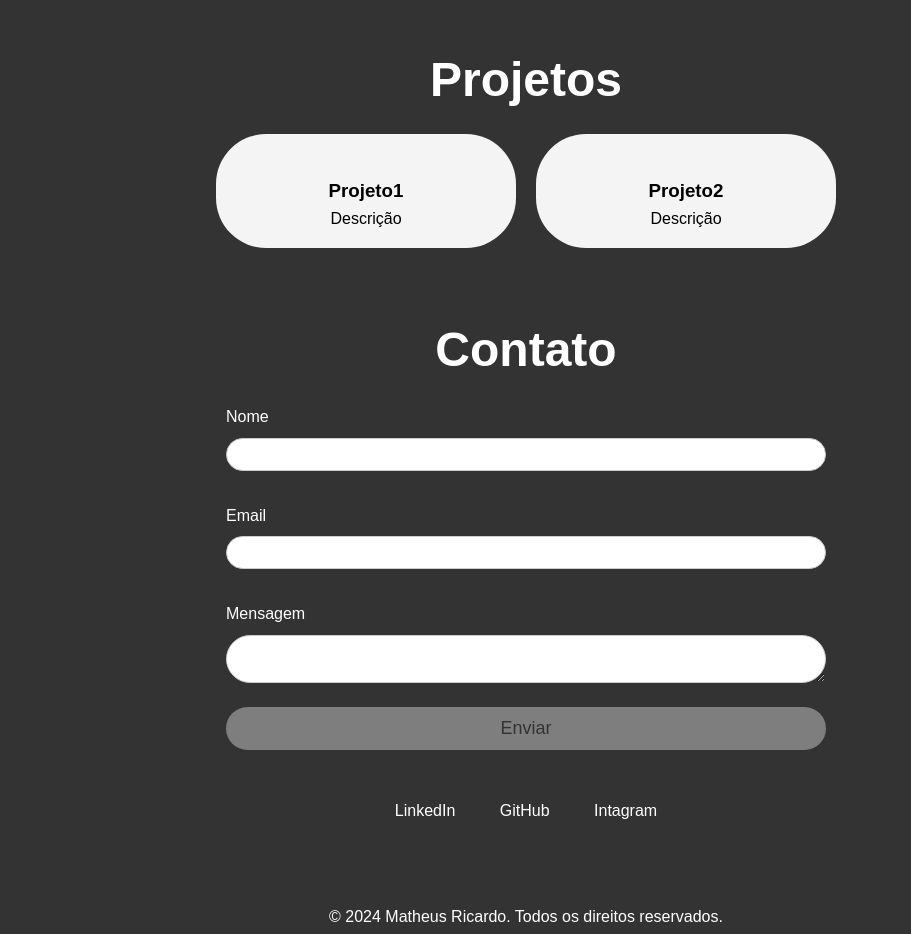
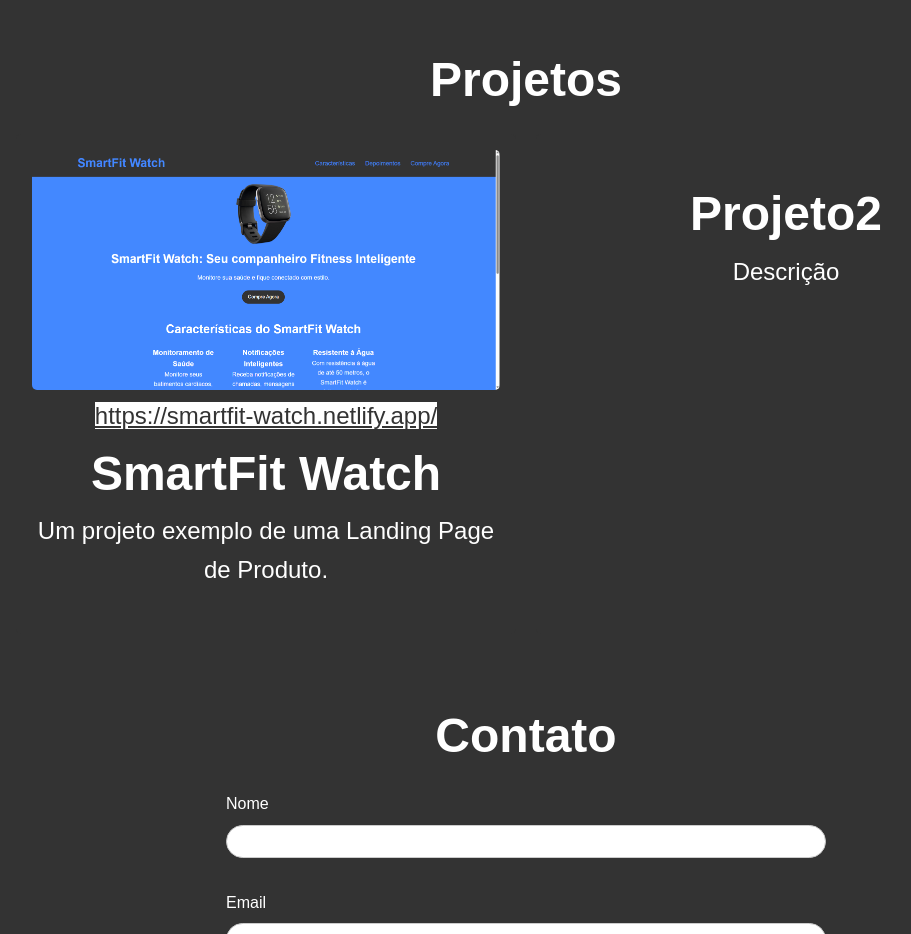
Before and after one commit to matheusrcs24/Portf-lio, a plain HTML site: page index.html in a window 1280 px wide. Shown: the part 1240-2174 px from the top of the page, without its empty margins (114-1025 px from the left). Drawn offline with Linux system fonts and the light colour scheme.

Commit message:
second commit

```diff
--- a/index.html
+++ b/index.html
@@ -44,9 +44,11 @@
             <h2>Projetos</h2>
             <div class="projects-grid">
                 <div class="project">
-                    <img src="" alt="">
-                    <h3>Projeto1</h3>
-                    <p>Descrição</p>
+                    <img src="./assets/Captura de tela 2024-05-29 132727.png" alt="SmartFitWatch">
+                    <a href="https://smartfit-watch.netlify.app/">https://smartfit-watch.netlify.app/</a>
+                    <h3>SmartFit Watch</h3>
+                    <p>Um projeto exemplo de uma Landing Page de Produto.</p>
+
                 </div>
                 <div class="project">
                     <img src="" alt="">
--- a/styles.css
+++ b/styles.css
@@ -110,20 +110,38 @@ section h2 {
 }
 
 .project {
-    background: #f4f4f4;
+    background: #333;
     padding: 1rem;
-    border-radius: 50px;
-    width: 300px;
+    border-radius: 5px;
+    width: 500px;
+    height: 500px;
     text-align: center;
-}
-
-.project h2 {
-    font-size: 3rem;
+    color: #fff;
 }
 
 .project img {
     width: 100%;
-    border-radius: 50px;
+    border-radius: 5px;
+}
+
+.project a {
+    background: #fff;
+    color: #333;
+    font-size: 1.5rem;
+}
+
+.project a:hover {
+    background: #7e7e7e;
+    font-size: 2rem;
+    transition: 1s;
+}
+
+.project h3 {
+    font-size: 3rem;
+}
+
+.project p {
+    font-size: 1.5rem;
 }
 
 #contact h2 {
```
Also changed, not shown: assets/Captura de tela 2024-05-29 132727.png (added).
